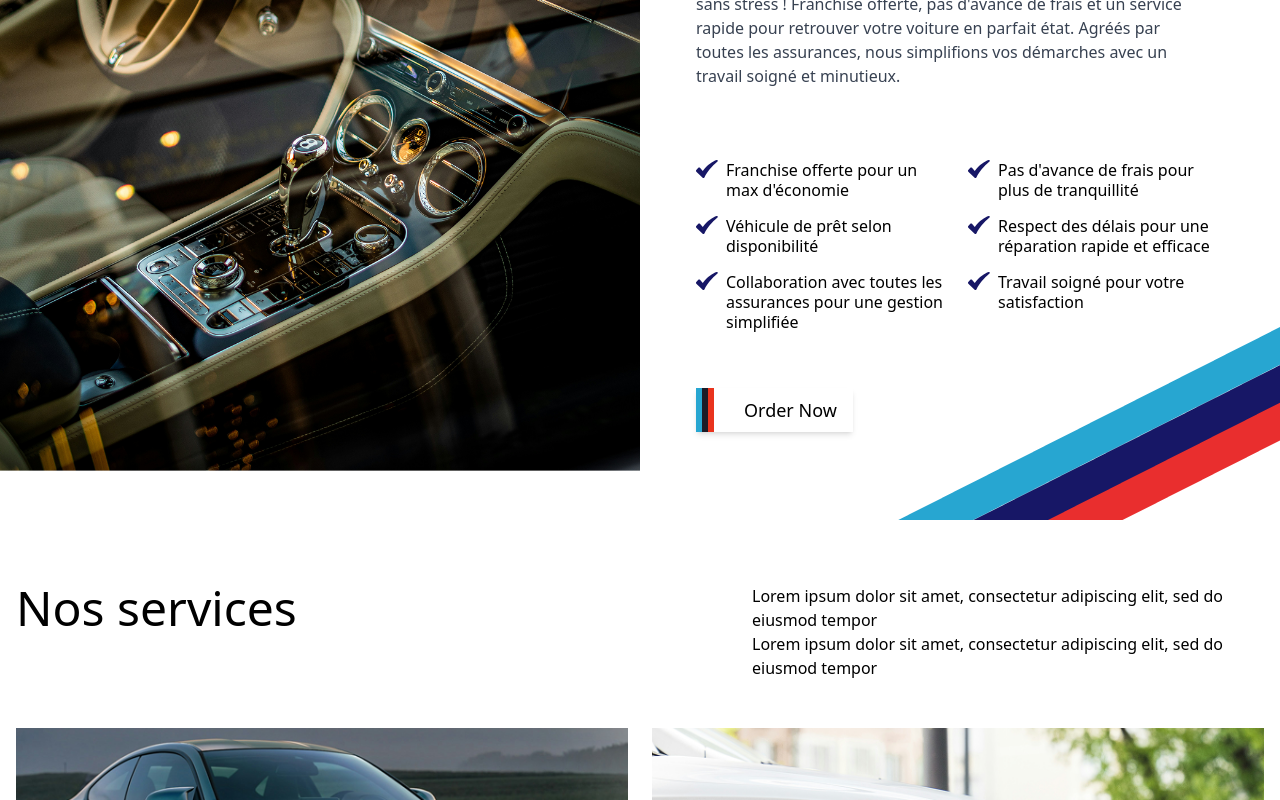
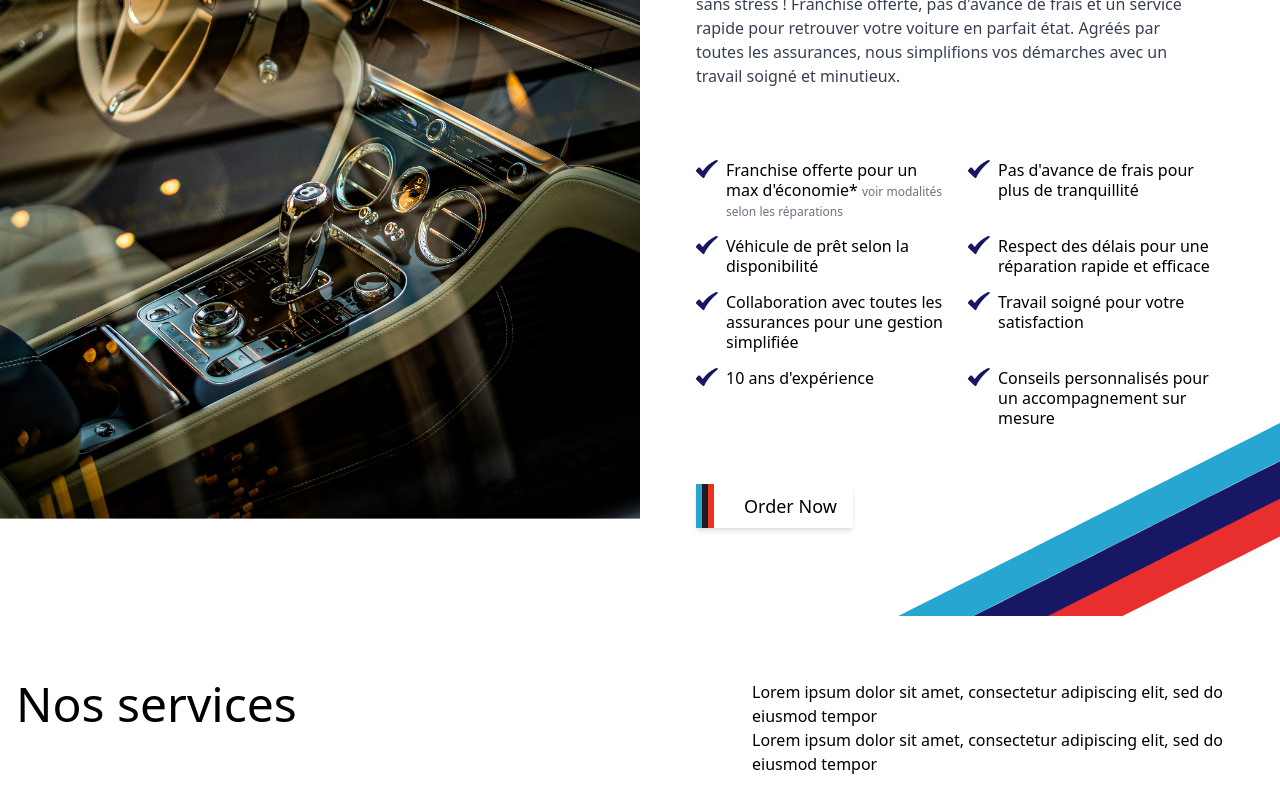
Before and after one commit to influxo/mpower, a React (Vite) app: page / in a window 1280 px wide. Shown: the part 1260-2060 px from the top of the page. Built offline with nearby package versions, Linux system fonts and the light colour scheme.

Commit message:
added required texts

```diff
--- a/src/components/home/TestimonialsCarousel.tsx
+++ b/src/components/home/TestimonialsCarousel.tsx
@@ -73,6 +73,23 @@ const TestimonialsCarousel: React.FC = () => {
 
   const currentTestimonial = testimonials[activeIndex];
 
+  const StarRating = ({ rating }: { rating: number }) => (
+    <div className="flex gap-1 mb-2">
+      {[...Array(5)].map((_, index) => (
+        <svg
+          key={index}
+          className={`w-5 h-5 ${
+            index < rating ? "text-yellow-400" : "text-gray-300"
+          }`}
+          fill="currentColor"
+          viewBox="0 0 20 20"
+        >
+          <path d="M9.049 2.927c.3-.921 1.603-.921 1.902 0l1.07 3.292a1 1 0 00.95.69h3.462c.969 0 1.371 1.24.588 1.81l-2.8 2.034a1 1 0 00-.364 1.118l1.07 3.292c.3.921-.755 1.688-1.54 1.118l-2.8-2.034a1 1 0 00-1.175 0l-2.8 2.034c-.784.57-1.838-.197-1.539-1.118l1.07-3.292a1 1 0 00-.364-1.118L2.98 8.72c-.783-.57-.38-1.81.588-1.81h3.461a1 1 0 00.951-.69l1.07-3.292z" />
+        </svg>
+      ))}
+    </div>
+  );
+
   return (
     <div>
       <div className="relative py-16 overflow-hidden bg-[#F8F8F8]">
@@ -106,11 +123,7 @@ const TestimonialsCarousel: React.FC = () => {
                           {currentTestimonial.name}
                         </h3>
                         <div className="flex justify-center mt-1">
-                          {[...Array(5)].map((_, i) => (
-                            <span key={i} className="text-yellow-400 text-xl">
-                              ★
-                            </span>
-                          ))}
+                          <StarRating rating={currentTestimonial.rating} />
                         </div>
                       </div>
 
--- a/src/pages/Home.tsx
+++ b/src/pages/Home.tsx
@@ -33,6 +33,20 @@ const Home: React.FC = () => {
     }, 100);
   };
 
+  const commitments = [
+    {
+      text: "Franchise offerte pour un max d'économie*",
+      tooltip: "voir modalités selon les réparations",
+    },
+    "Pas d'avance de frais pour plus de tranquillité",
+    "Véhicule de prêt selon la disponibilité",
+    "Respect des délais pour une réparation rapide et efficace",
+    "Collaboration avec toutes les assurances pour une gestion simplifiée",
+    "Travail soigné pour votre satisfaction",
+    "10 ans d'expérience",
+    "Conseils personnalisés pour un accompagnement sur mesure",
+  ];
+
   return (
     <main className="min-h-screen">
       {/* Navigation */}
@@ -62,14 +76,7 @@ const Home: React.FC = () => {
           </p>
 
           <div className="grid grid-cols-1 md:grid-cols-2 gap-4 py-6">
-            {[
-              "Franchise offerte pour un max d'économie",
-              "Pas d'avance de frais pour plus de tranquillité",
-              "Véhicule de prêt selon disponibilité",
-              "Respect des délais pour une réparation rapide et efficace",
-              "Collaboration avec toutes les assurances pour une gestion simplifiée",
-              "Travail soigné pour votre satisfaction",
-            ].map((item, index) => (
+            {commitments.map((commitment, index) => (
               <div key={index} className="flex items-start space-x-2">
                 <svg
                   width="22"
@@ -84,7 +91,18 @@ const Home: React.FC = () => {
                     fill="#171766"
                   />
                 </svg>
-                <span className="leading-tight">{item}</span>
+                <div className="leading-tight">
+                  {typeof commitment === "string" ? (
+                    commitment
+                  ) : (
+                    <div className="group relative">
+                      <span>{commitment.text}</span>
+                      <span className="text-xs text-gray-500 ml-1 cursor-help group-hover:underline">
+                        {commitment.tooltip}
+                      </span>
+                    </div>
+                  )}
+                </div>
               </div>
             ))}
           </div>
```
